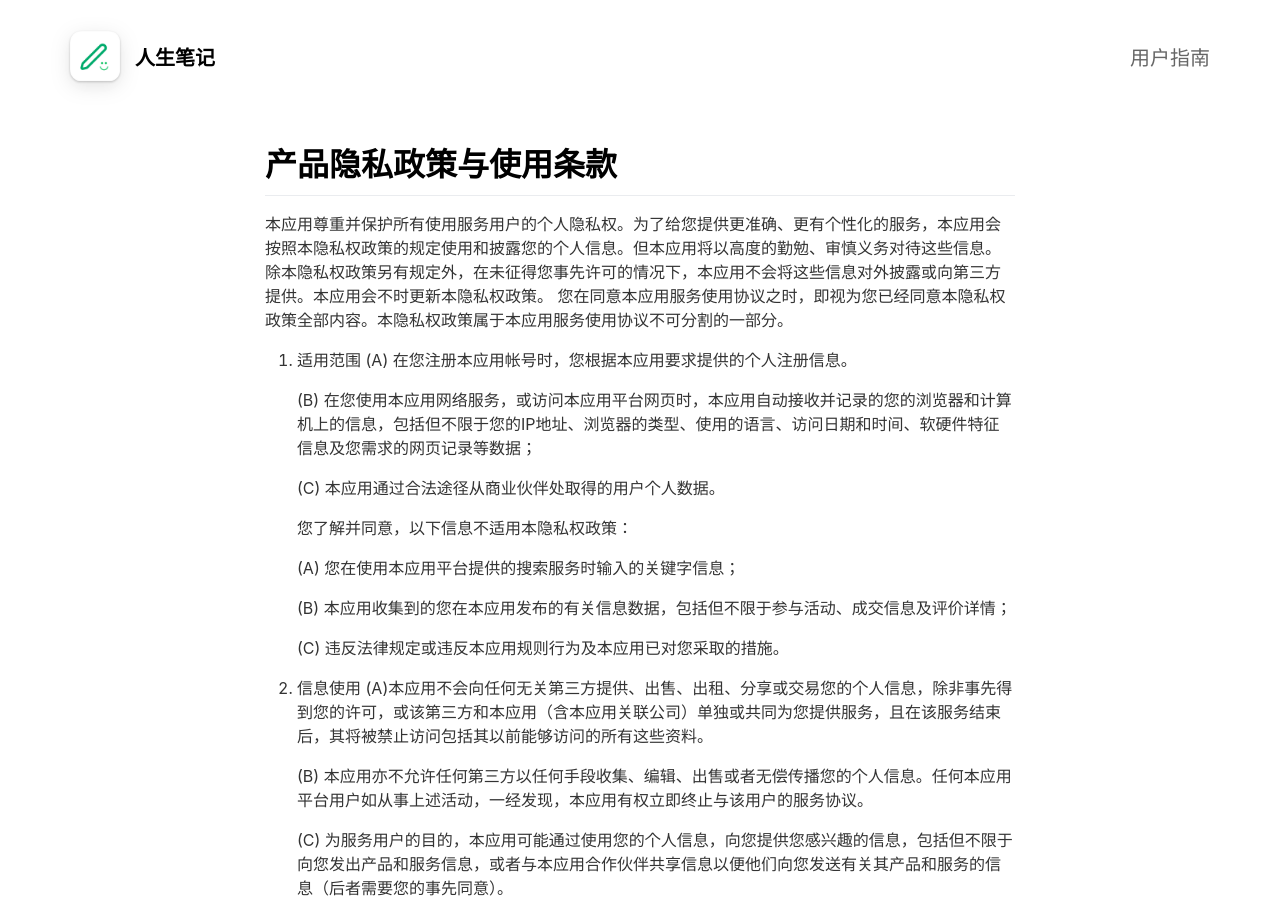
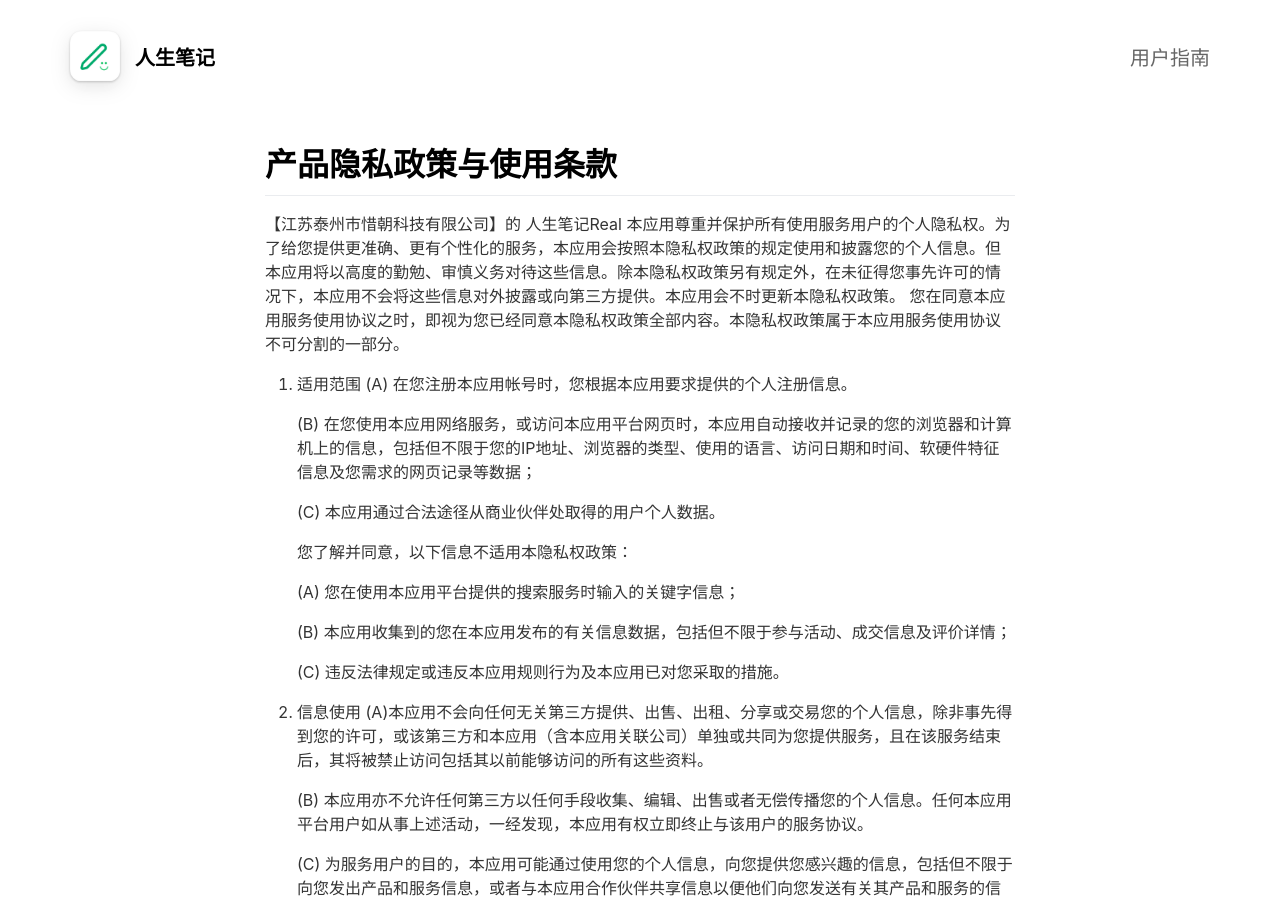
Before and after one commit to iofree/lifelog-site, a Jekyll site: the page built from _pages/privacy.md, in a window 1280 px wide and 900 px high. Built offline with Jekyll 4.4.1, drawn with Linux system fonts in a browser that asks for light colours; nearby versions of some CDN libraries.

Commit message:
Update privacy.md

```diff
--- a/_pages/privacy.md
+++ b/_pages/privacy.md
@@ -6,7 +6,7 @@ include_in_header: false
 
 # 产品隐私政策与使用条款
 
-本应用尊重并保护所有使用服务用户的个人隐私权。为了给您提供更准确、更有个性化的服务，本应用会按照本隐私权政策的规定使用和披露您的个人信息。但本应用将以高度的勤勉、审慎义务对待这些信息。除本隐私权政策另有规定外，在未征得您事先许可的情况下，本应用不会将这些信息对外披露或向第三方提供。本应用会不时更新本隐私权政策。 您在同意本应用服务使用协议之时，即视为您已经同意本隐私权政策全部内容。本隐私权政策属于本应用服务使用协议不可分割的一部分。
+【江苏泰州市惜朝科技有限公司】的 人生笔记Real 本应用尊重并保护所有使用服务用户的个人隐私权。为了给您提供更准确、更有个性化的服务，本应用会按照本隐私权政策的规定使用和披露您的个人信息。但本应用将以高度的勤勉、审慎义务对待这些信息。除本隐私权政策另有规定外，在未征得您事先许可的情况下，本应用不会将这些信息对外披露或向第三方提供。本应用会不时更新本隐私权政策。 您在同意本应用服务使用协议之时，即视为您已经同意本隐私权政策全部内容。本隐私权政策属于本应用服务使用协议不可分割的一部分。
 
 1. 适用范围
    (A) 在您注册本应用帐号时，您根据本应用要求提供的个人注册信息。
```
